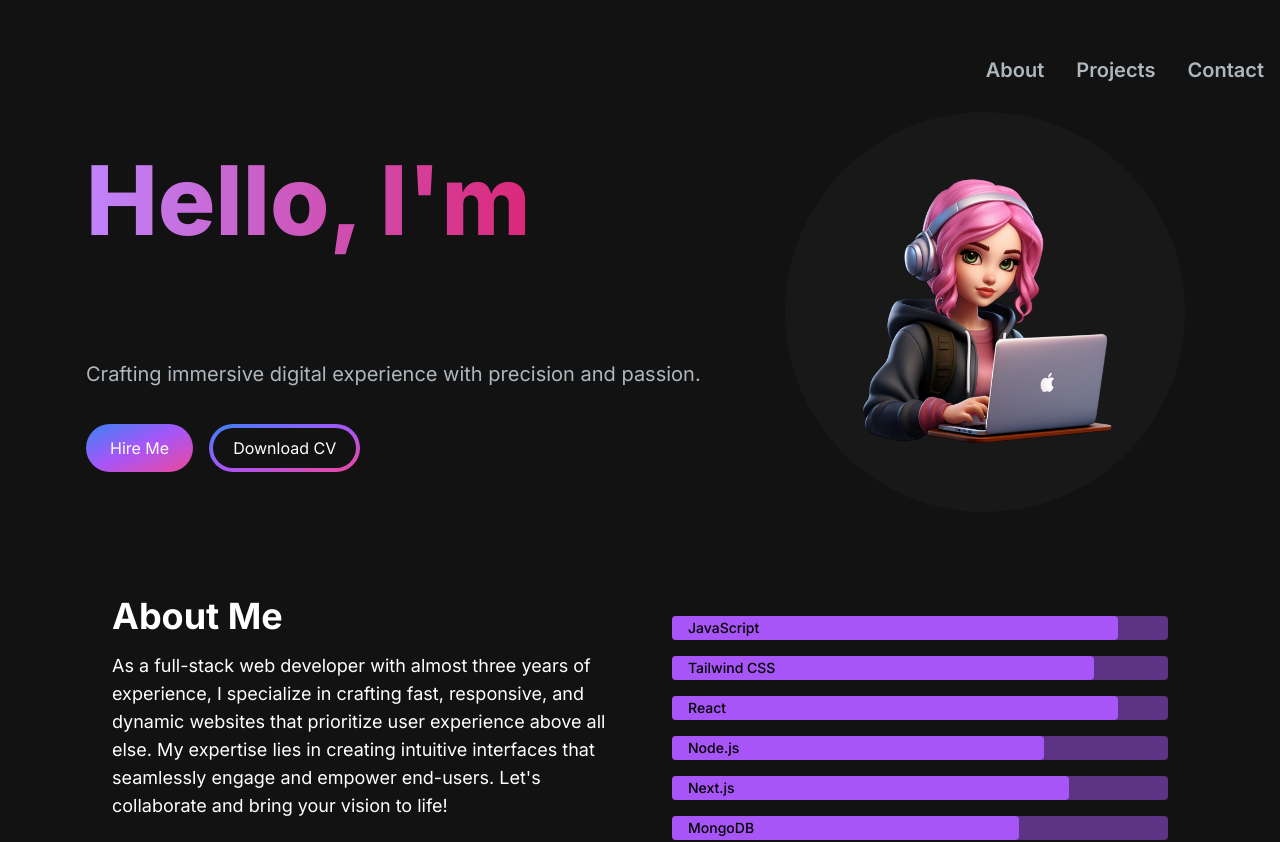
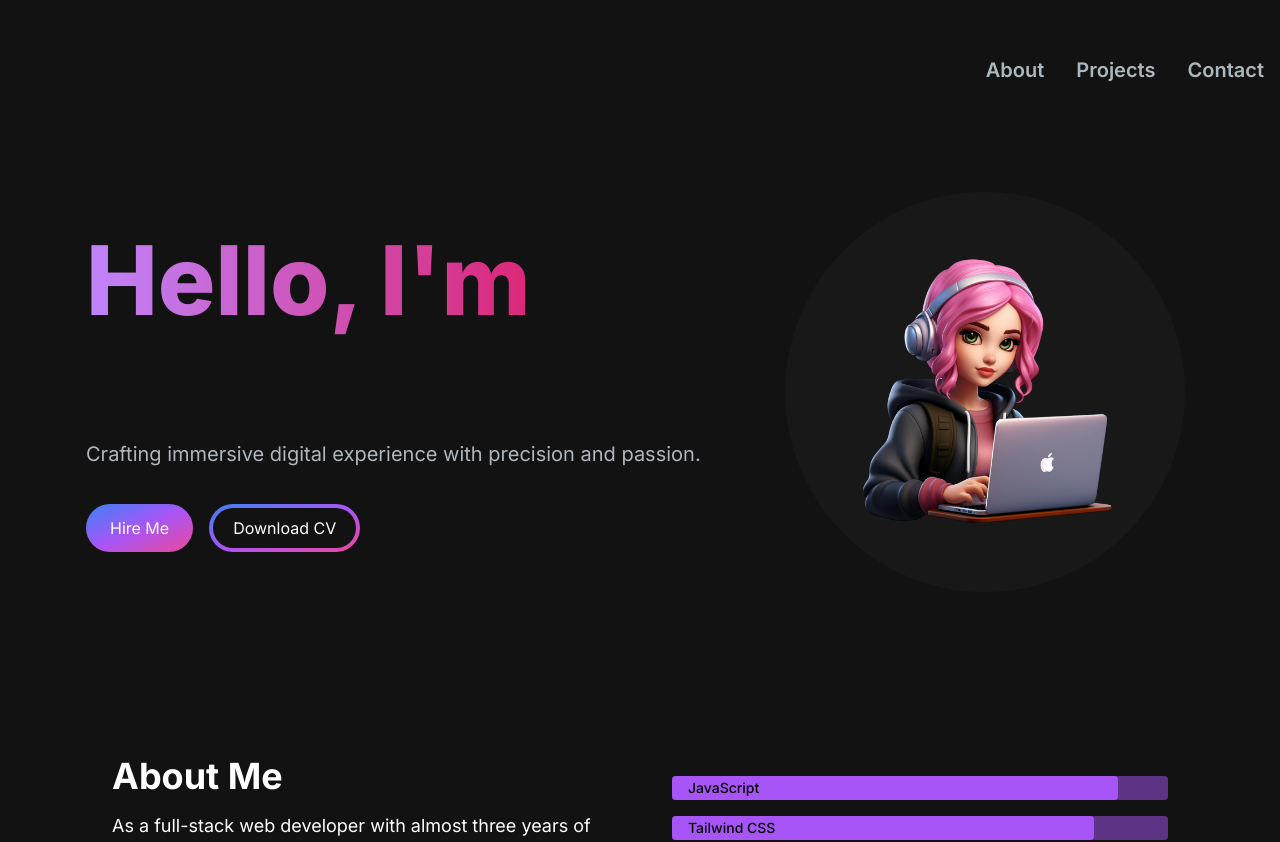
Before and after one commit to Reshma-24799/nextjs-portfolio, a Next.js app: page / in a window 1280 px wide. Shown: the top 842 px of the page. Built offline with nearby package versions, Linux system fonts and the light colour scheme.

Commit message:
adding resume to download button, and making all the links open in a new tab

```diff
--- a/src/app/components/AboutSection.jsx
+++ b/src/app/components/AboutSection.jsx
@@ -45,7 +45,7 @@ const AboutSection = () => {
         });
     }
   return (
-    <section  className="text-white" id="about" >
+    <section  className="text-white " id="about" >
         <div className="md:grid md:grid-cols-2 gap-8 xl:gap-16 items-center py-8 sm:py-16 px-4 xl:px-16">
             <div>
                 <h2 className="text-4xl font-bold text-white mb-4">About Me</h2>
--- a/src/app/components/HeroSection.jsx
+++ b/src/app/components/HeroSection.jsx
@@ -1,11 +1,12 @@
 "use client";
 
 import Image from "next/image";
+import Link from "next/link";
 import { TypeAnimation } from 'react-type-animation'
 
 const HeroSection = () => {
   return (
-    <section>
+    <section className="lg:py-20">
         <div className="grid  grid-cols-1 sm:grid-cols-12">
           <div className="col-span-7 place-self-center text-center sm:text-left">
             <h1 className="text-white mb-4 text-4xl sm:text-5xl lg:text-8xl font-extrabold">
@@ -32,9 +33,16 @@ const HeroSection = () => {
               <button className="w-full sm:w-fit px-6 py-3 rounded-full mr-4 hover:bg-slate-200 bg-gradient-to-br from-blue-500 via-purple-500  to-pink-500 text-white">
                   Hire Me
               </button>
-              <button className="w-full px-1 py-1 sm:w-fit rounded-full  bg-gradient-to-br from-blue-500 via-purple-500  to-pink-500 hover:bg-slate-800 text-white mt-3">
-                 <span className="block bg-[#121212] hover:bg-slate-800 rounded-full px-5 py-2">Download CV</span>
-              </button>
+              <Link
+                href="https://drive.google.com/file/d/1fEN3bl8yoe-gcZHS4eYxmQ1cwEu9hFG4/view?usp=drivesdk"
+                target="_blank"
+                className=" inline-block w-full px-1 py-1 sm:w-fit rounded-full  bg-gradient-to-br from-blue-500 via-purple-500  to-pink-500 hover:bg-slate-800 text-white mt-3">
+                <span
+                  className="block bg-[#121212] hover:bg-slate-800 rounded-full px-5 py-2"
+                >
+                  Download CV
+                </span>
+              </Link>
             </div>
           </div>
           <div className="col-span-5 place-self-center mt-4 lg:mt-0">
--- a/src/app/components/ProjectCard.jsx
+++ b/src/app/components/ProjectCard.jsx
@@ -13,6 +13,7 @@ const ProjectCard = ({imgUrl, title, description, gitUrl, previewUrl}) => {
              bg-[#181818] bg-opacity-0 hidden group-hover:flex group-hover:bg-opacity-80 transition-all duration-500'>
                 <Link
                     href={gitUrl}
+                    target="_blank"
                     className="h-14 w-14 mr-2 border-2 relative rounded-full border-[#ADB7BE] hover:border-white group/link"
                 >
                     <CodeBracketIcon className="h-10 w-10 text-[#ADB7BE] absolute  top-1/2 left-1/2 transform -translate-x-1/2 -translate-y-1/2 cursor-pointer group-hover/link:text-white "/>
@@ -20,6 +21,7 @@ const ProjectCard = ({imgUrl, title, description, gitUrl, previewUrl}) => {
                 {previewUrl !== "/" && (
                     <Link
                         href={previewUrl}
+                        target="_blank"
                         className="h-14 w-14 border-2 relative rounded-full border-[#ADB7BE] hover:border-white group/link"
                     >
                         <EyeIcon  className="h-10 w-10 text-[#ADB7BE] absolute  top-1/2 left-1/2 transform -translate-x-1/2 -translate-y-1/2 cursor-pointer group-hover/link:text-white "/>
```
